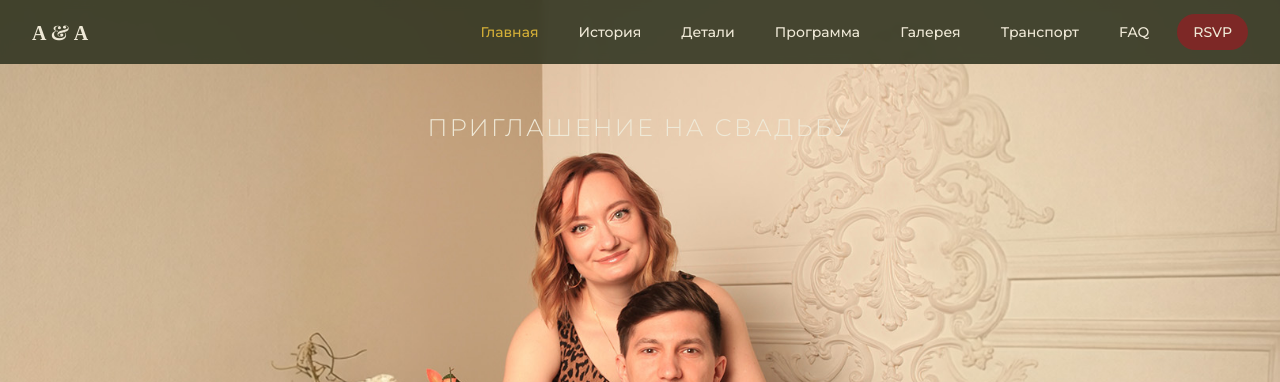
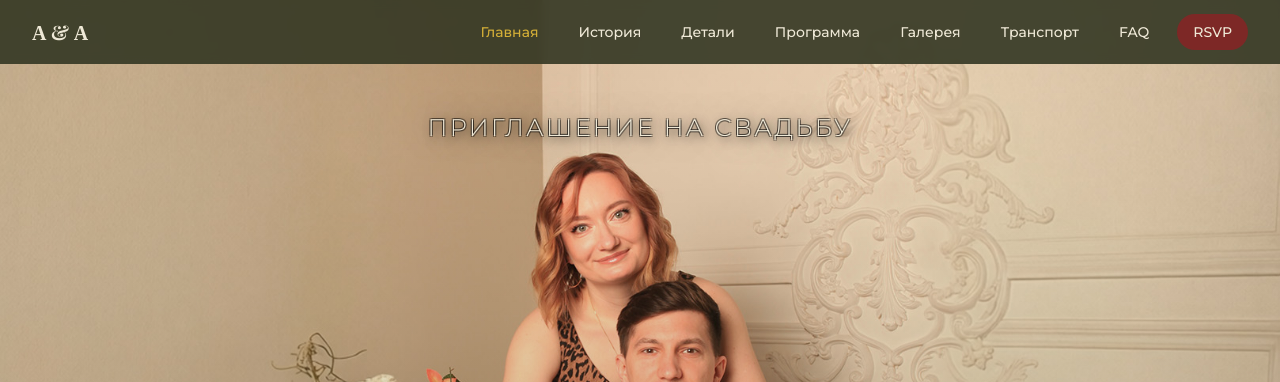
Before and after one commit to AltynovTema/Pwedding-website-v2, a website built with Vite: page index.html in a window 1280 px wide. Shown: the top 382 px of the page. Built offline with nearby package versions, Linux system fonts and the light colour scheme; files whose address does not match are found by name; a web font is replaced by a local one.

Commit message:
Update & symbol styling and enhance hero text readability
- Reverted & symbol color to white (candle) from project palette
- Enhanced text shadow with multi-layer effect for better readability
- Strengthened background gradient overlay on hero section
- Added outline effect to hero text for contrast against any background

```diff
--- a/styles/main.css
+++ b/styles/main.css
@@ -27,8 +27,14 @@ h1, h2, h3, h4, .font-serif {
     left: 0;
     right: 0;
     bottom: 0;
-    background: linear-gradient(to top, rgba(52, 55, 35, 0.6) 0%, rgba(52, 55, 35, 0.05) 25%, transparent 50%);
+    background: linear-gradient(to top, rgba(52, 55, 35, 0.7) 0%, rgba(52, 55, 35, 0.3) 25%, rgba(52, 55, 35, 0.15) 50%, transparent 100%);
     pointer-events: none;
+}
+
+/* Text shadow for better readability */
+.hero-bg h1,
+.hero-bg p {
+    text-shadow: 3px 3px 10px rgba(0, 0, 0, 0.8), 0 0 30px rgba(0, 0, 0, 0.6), -1px -1px 0 rgba(0, 0, 0, 0.4), 1px -1px 0 rgba(0, 0, 0, 0.4), -1px 1px 0 rgba(0, 0, 0, 0.4), 1px 1px 0 rgba(0, 0, 0, 0.4);
 }
 
 .floral-border {
```
